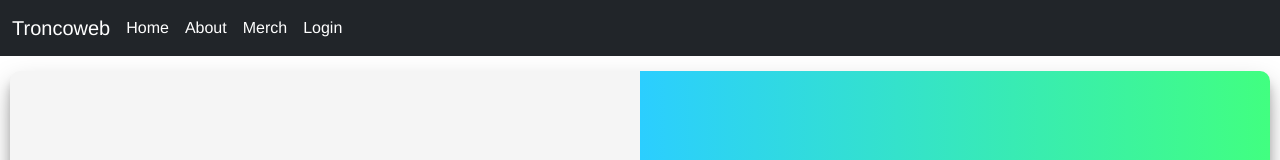
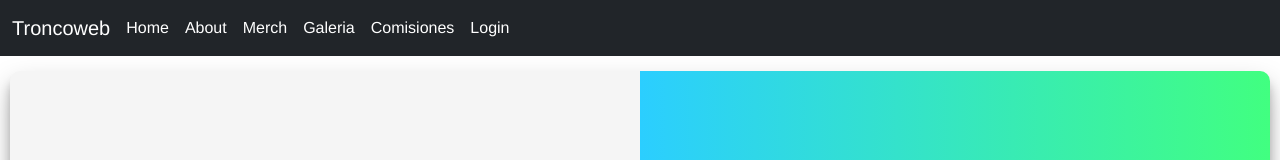
Before and after one commit to RochCX/Portafolio, a Vue app in the folder troncofolio/: page /#/login in a window 1280 px wide. Shown: the top 160 px of the page. Built offline with nearby package versions, Linux system fonts and the light colour scheme; no server answers.

Commit message:
mucho ojo API!

```diff
--- a/troncofolio/package.json
+++ b/troncofolio/package.json
@@ -9,9 +9,11 @@
   },
   "dependencies": {
     "animate.css": "^4.1.1",
+    "axios": "^1.4.0",
     "core-js": "^3.8.3",
     "firebase": "^9.21.0",
     "vue": "^3.2.13",
+    "vue-axios": "^3.5.2",
     "vue-router": "^4.0.3",
     "vuex": "^4.0.0"
   },
--- a/troncofolio/src/components/NavBar.vue
+++ b/troncofolio/src/components/NavBar.vue
@@ -17,19 +17,53 @@
                 <router-link class="navBtn" to="/merch">Merch</router-link>
             </li>
             <li class="nav-item me-3 mb-2 mb-lg-0">
-                <router-link class="navBtn" to="/login">Login</router-link>
+                <router-link class="navBtn" to="/gallery">Galeria</router-link>
+            </li>
+            <li class="nav-item me-3 mb-2 mb-lg-0">
+                <router-link class="navBtn" to="/comm">Comisiones</router-link>
+            </li>
+            <li class="nav-item me-3 mb-2 mb-lg-0" v-if="!conexion">
+                <router-link class="navBtn" to="/login" >Login</router-link>
+            </li>
+            <li class="nav-item me-3 mb-2 mb-lg-0" v-if="conexion">
+                <a class="navBtn" data-bs-toggle="modal" data-bs-target="#loggoutModal"> Cerrar Sesion</a>
             </li>
         </ul>
-        <!-- <form class="d-flex" role="search">
-            <input class="form-control me-2" type="search" placeholder="Search" aria-label="Search">
-            <button class="btn btn-outline-success" type="submit">Search</button>
-        </form> -->
         </div>
     </div>
     </nav>
+
+    <!-- Modal de cierre de sesion -->
+<div class="modal fade" id="loggoutModal" tabindex="-1" aria-labelledby="exampleModalLabel" aria-hidden="true">
+    <div class="modal-dialog">
+        <div class="modal-content">
+        <div class="modal-header">
+            <h1 class="modal-title fs-5" id="exampleModalLabel">Ya te vas?</h1>
+            <button type="button" class="btn-close" data-bs-dismiss="modal" aria-label="Close"></button>
+        </div>
+        <div class="modal-body">
+            Quieres cerrar sesion?
+        </div>
+        <div class="modal-footer">
+            <button type="button" class="btn btn-secondary" data-bs-dismiss="modal">Cancelar</button>
+            <button type="button" class="btn btn-primary" data-bs-dismiss="modal" @click="desconectar">Cerrar Sesion</button>
+        </div>
+        </div>
+    </div>
+</div>
 </template>
 
 <script>
+import {mapState,mapMutations} from "vuex"
+
+export default{
+    computed:{
+        ...mapState(['conexion'])
+    },
+    methods: {
+        ...mapMutations(['desconectar'])
+    },
+}
 
 </script>
 
@@ -38,4 +72,7 @@
     text-decoration: none;
     color: white;
 }
+.navBtn:hover{
+    cursor: pointer;
+}
 </style>
--- a/troncofolio/src/router/index.js
+++ b/troncofolio/src/router/index.js
@@ -3,6 +3,15 @@ import HomeView from '../views/HomeView.vue'
 import AboutView from '../views/AboutView.vue'
 import MerchView from '../views/MerchView.vue'
 import LoginView from '../views/LoginView.vue'
+import CommView from '../views/CommView.vue'
+import ArtView from '../views/ArtView.vue'
+
+
+import store from '@/store'
+import { getAuth, onAuthStateChanged } from "firebase/auth";
+
+const auth = getAuth();
+const state = store.state;
 
 const routes = [
   {
@@ -24,7 +33,16 @@ const routes = [
     path: '/login',
     name: 'login',
     component:LoginView,
-
+  },
+  {
+    path: '/comm',
+    name: 'comm',
+    component: CommView,
+  },
+  {
+    path: '/gallery',
+    name: 'gallery',
+    component: ArtView,
   }
 ]
 
@@ -33,4 +51,41 @@ const router = createRouter({
   routes
 })
 
+router.beforeEach((to,from,next) =>{
+  let estadoC = eval(localStorage.getItem('localConectado'));
+
+  onAuthStateChanged(auth,(user) =>{
+    // verificador de estado ligado a Firebase
+    if(user){
+      state.conexion = true;
+      localStorage.setItem('localConectado',state.conexion);
+      // puedo colocar el correo del usuario :O
+      return
+    } else{
+      state.conexion = false;
+      localStorage.setItem('localConectado',state.conexion);
+      // si lo coloco debo removerlo en esta parte
+      return
+    }
+  })
+  // Si intento entrar a la vista Login estado ya conectado
+  if(estadoC && to.path == '/login'){
+    alert('Que haces?! ya estas conectado soperutano!')
+    next('/')
+    return
+  }
+  if(!estadoC){
+    // falta una vista de comisiones, ahi no estaria permitido ir sin tener conexion
+    if(to.path != '/comm'){
+      next();
+      return
+    } else{
+      alert('Sale de aca intruso!')
+      next('/');
+      return
+    }
+  }
+  next();
+})
+
 export default router
--- a/troncofolio/src/store/index.js
+++ b/troncofolio/src/store/index.js
@@ -1,5 +1,6 @@
 import { createStore } from 'vuex'
 import {getAuth, signOut} from "firebase/auth"
+import router from '@/router'
 
 const auth = getAuth()
 
@@ -14,6 +15,7 @@ export default createStore({
       if(state.conexion==true){
         signOut(auth).then(() => {
           state.conexion = false;
+          router.push('/')
         }).catch((error) => {
           alert(error);
         })
@@ -23,6 +25,25 @@ export default createStore({
     },
   },
   actions: {
+    async crearGaleria(){
+      const url = 'https://instagram-profile1.p.rapidapi.com/getfeed/el_ilustronco';
+        const options = {
+            method: 'GET',
+            headers: {
+                'X-RapidAPI-Key': '7b6576869cmsh44b3ad98bee581ep14470djsn96bb8337ac59',
+                'X-RapidAPI-Host': 'instagram-profile1.p.rapidapi.com'
+            }
+        };
+
+        try {
+            const response = await fetch(url, options);
+            const result = await response.json();
+            // this.imagenes = result.media
+            console.log(result)
+        } catch (error) {
+            console.error(error);
+        }
+    }
   },
   modules: {
   }
--- a/troncofolio/src/views/CommView.vue
+++ b/troncofolio/src/views/CommView.vue
@@ -1,11 +1,12 @@
 <template>
 <!-- aqui debe ir un formulario para ingresar una comision de dibujo -->
+<div class="formcomm"></div>
 </template>
 
 <script>
 
 </script>
 
-<style>
+<style scoped>
 
 </style>
```
Also changed, not shown: 2 other files (tests, documents, lock files or other folders).
